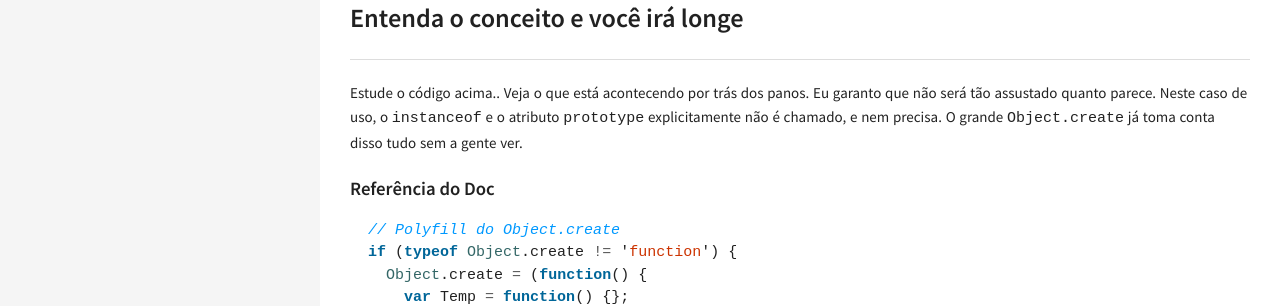
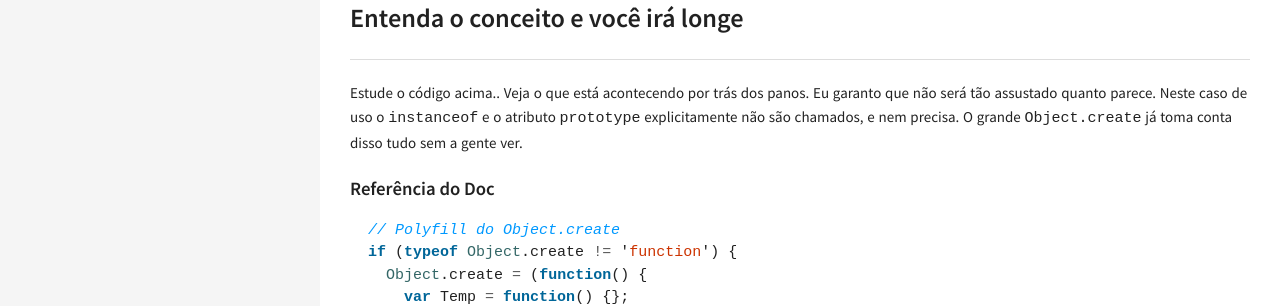
Before and after one commit to Quaggie/quaggie.github.io, a Jekyll site: the page built from _posts/2016-04-27-modelo-heranca-javascript.md, in a window 1280 px wide. Shown: the part 1894-2200 px from the top of the page. Built offline with Jekyll 4.4.1, drawn with Linux system fonts in a browser that asks for light colours.

Commit message:
language fix 2

````diff
--- a/_posts/2016-04-27-modelo-heranca-javascript.md
+++ b/_posts/2016-04-27-modelo-heranca-javascript.md
@@ -74,7 +74,7 @@ Javascript tem suas complicações de sintaxe e o monstruoso `new` apenas por jo
 
 ## Entenda o conceito e você irá longe
 
-Estude o código acima.. Veja o que está acontecendo por trás dos panos. Eu garanto que não será tão assustado quanto parece. Neste caso de uso, o `instanceof` e o atributo `prototype` explicitamente não é chamado, e nem precisa. O grande `Object.create` já toma conta disso tudo sem a gente ver.
+Estude o código acima.. Veja o que está acontecendo por trás dos panos. Eu garanto que não será tão assustado quanto parece. Neste caso de uso o `instanceof` e o atributo `prototype` explicitamente não são chamados, e nem precisa. O grande `Object.create` já toma conta disso tudo sem a gente ver.
 
 #### [Referência do Doc](https://developer.mozilla.org/en-US/docs/Web/JavaScript/Reference/Global_Objects/Object/create)
 ``` javascript
````
